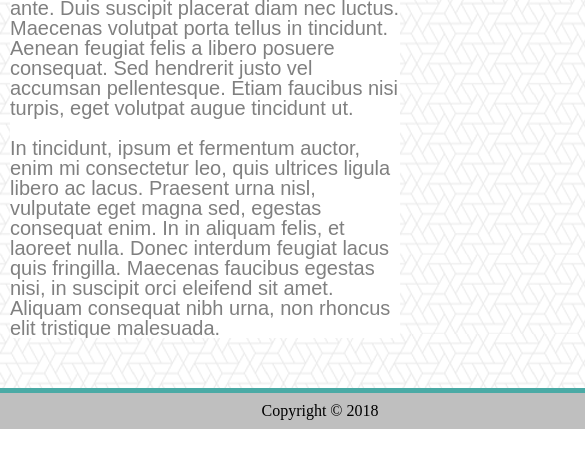
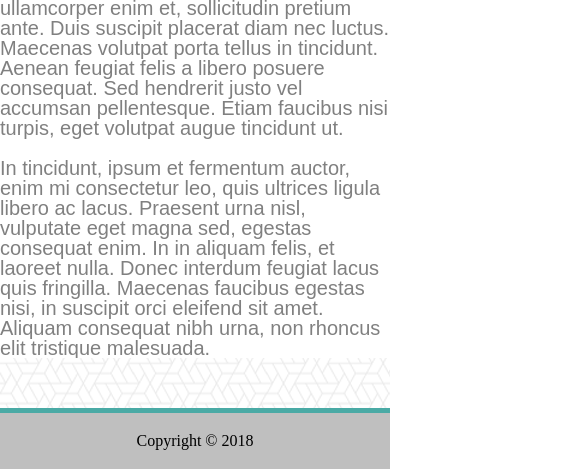
Before and after one commit to Kayle7777/Responsive-Portfolio, a plain HTML site: page index.html in a window 390 px wide. Shown: the part 466-935 px from the top of the page, 585 px wide, since content can reach past the window. Before the commit the page ends 895 px from the top, so only its background shows below. Drawn offline with Linux system fonts and the light colour scheme.

Commit message:
Thought I was done  Might be now

```diff
--- a/assets/css/style.css
+++ b/assets/css/style.css
@@ -49,8 +49,8 @@ header {
 }
 
 .wrapper {
-  width: 960px;
-  max-height: 960px;
+  max-width: 960px;
+  /* max-height: 960px; */
   margin:auto;
   overflow:auto;
   color: grey;
@@ -130,7 +130,7 @@ textarea[name="message"] {
 footer {
   width:100%;
   position: absolute;
-  padding: 20px;
+  padding: 20px 0 20px 0;
   bottom:0;
   left:0;
   /* margin-top: 100px; */
@@ -161,6 +161,13 @@ footer {
     width: 600px;
     font-size: 1.25em;
   }
+  footer {
+    position: relative;
+    bottom: 0;
+    left: 0;
+    width:100%;
+    margin-top: 50px;
+  }
 }
 
 @media screen and (max-width: 640px) {
@@ -178,18 +185,13 @@ footer {
     float:left;
   }
   .wrapper {
-    width:620px;
+    /* width:620px; */
     max-width: 100%;
     border: 1px;
-    margin: 10px;
+    /* margin: 10px; */
   }
   footer {
-    position:relative;
-    padding: 0;
-    width:640px;
-    margin-top: 50px;
-    padding-top:10px;
-    padding-bottom:10px;
+
   }
   #textarea {
     height: 100px;
```
